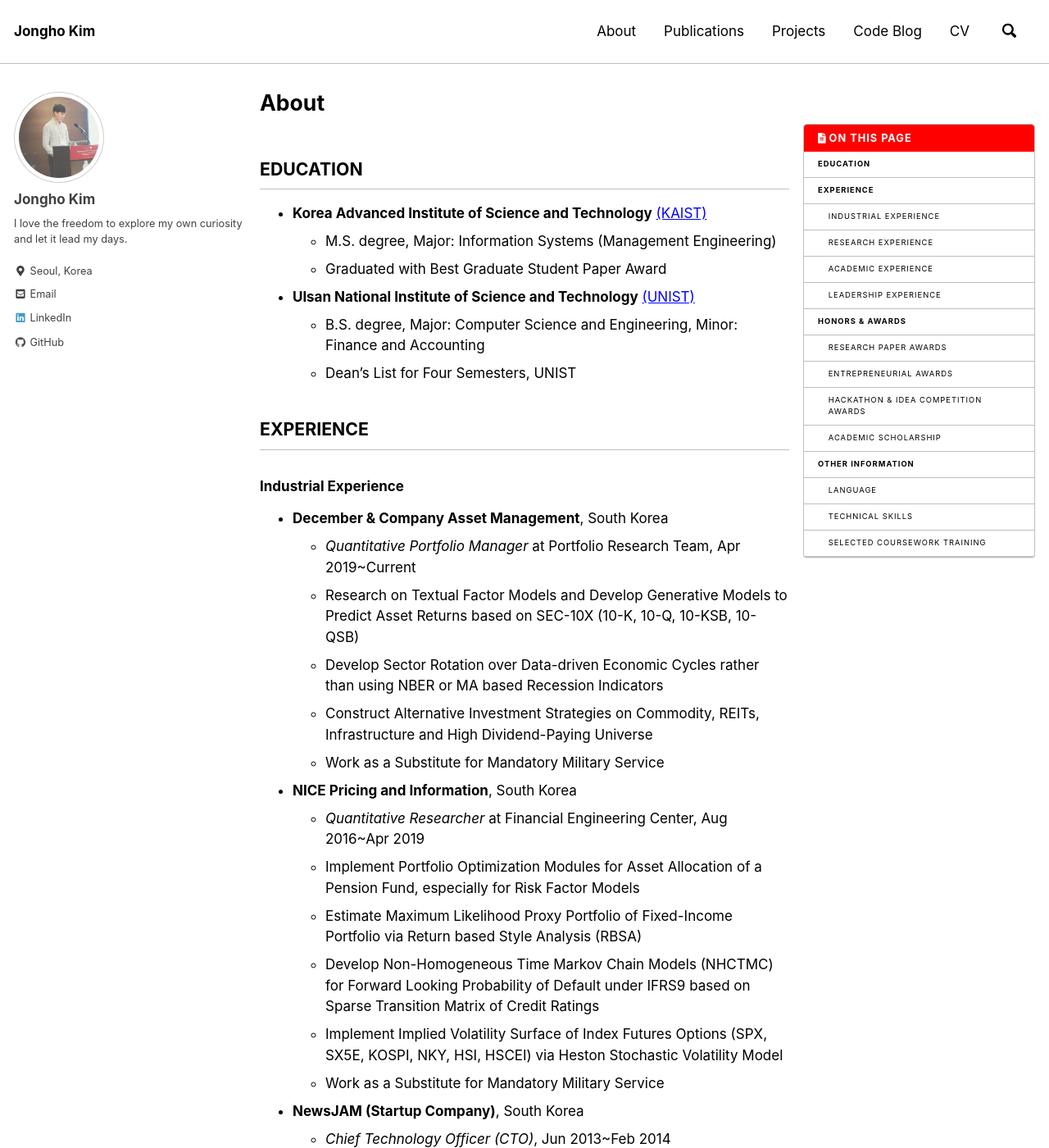
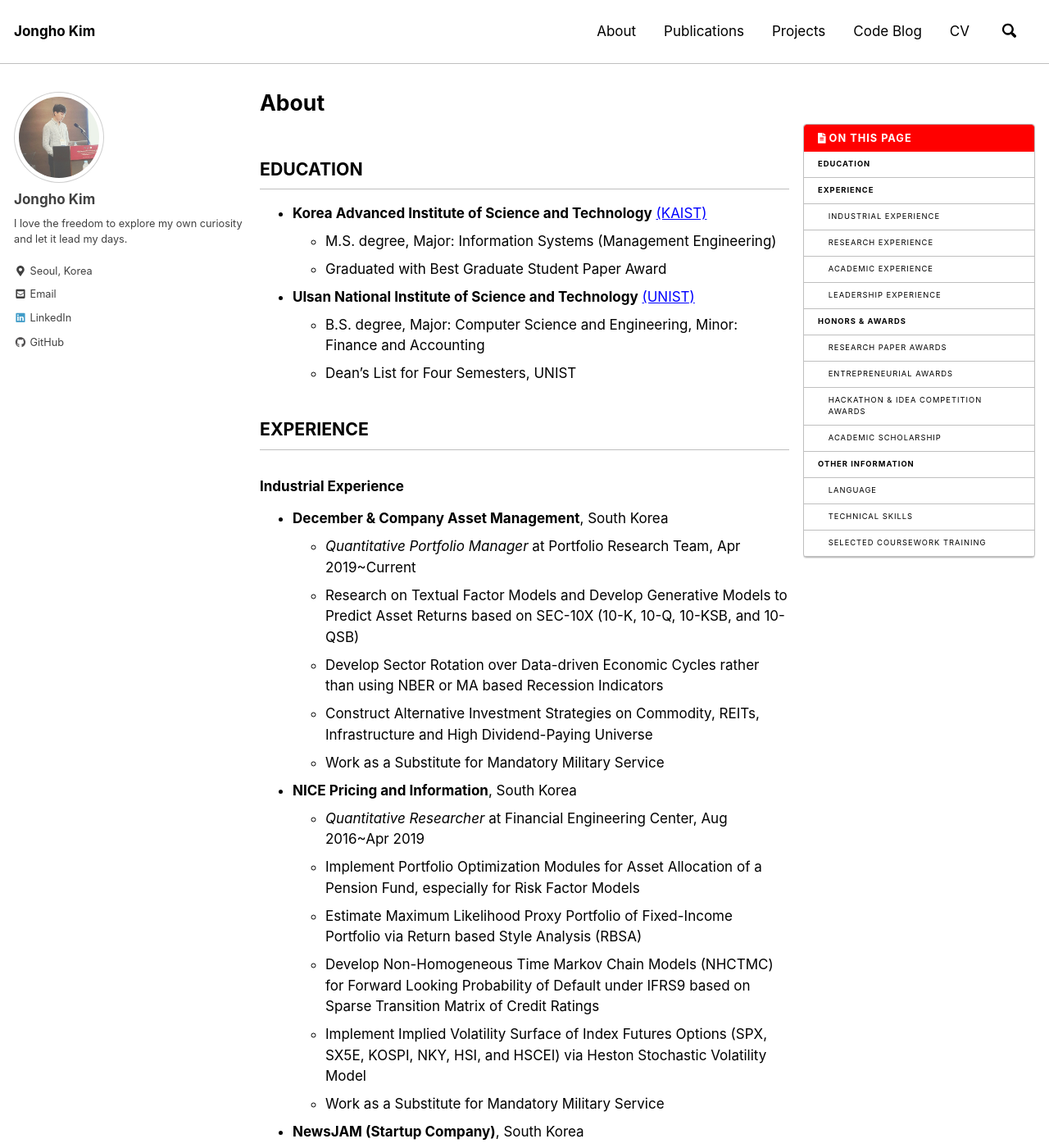
Before and after one commit to jonghkim/jonghkim.github.io, a Jekyll site: the page built from _pages/about.md, in a window 1280 px wide and 1400 px high. Shown: the whole window at 82% size. Built offline with Jekyll 4.4.1, drawn with Linux system fonts in a browser that asks for light colours; nearby versions of some CDN libraries.

Commit message:
update about

```diff
--- a/_pages/about.md
+++ b/_pages/about.md
@@ -18,7 +18,7 @@ last_modified_at: 2019-03-19
 ### Industrial Experience
 - **December & Company Asset Management**, South Korea
     - *Quantitative Portfolio Manager* at Portfolio Research Team, Apr 2019~Current
-    - Research on Textual Factor Models and Develop Generative Models to Predict Asset Returns based on SEC-10X (10-K, 10-Q, 10-KSB, 10-QSB)
+    - Research on Textual Factor Models and Develop Generative Models to Predict Asset Returns based on SEC-10X (10-K, 10-Q, 10-KSB, and 10-QSB)
     - Develop Sector Rotation over Data-driven Economic Cycles rather than using NBER or MA based Recession Indicators
     - Construct Alternative Investment Strategies on Commodity, REITs, Infrastructure and High Dividend-Paying Universe
     - Work as a Substitute for Mandatory Military Service
@@ -28,7 +28,7 @@ last_modified_at: 2019-03-19
     - Implement Portfolio Optimization Modules for Asset Allocation of a Pension Fund, especially for Risk Factor Models
     - Estimate Maximum Likelihood Proxy Portfolio of Fixed-Income Portfolio via Return based Style Analysis (RBSA)
     - Develop Non-Homogeneous Time Markov Chain Models (NHCTMC) for Forward Looking Probability of Default under IFRS9 based on Sparse Transition Matrix of Credit Ratings
-    - Implement Implied Volatility Surface of Index Futures Options (SPX, SX5E, KOSPI, NKY, HSI, HSCEI) via Heston Stochastic Volatility Model
+    - Implement Implied Volatility Surface of Index Futures Options (SPX, SX5E, KOSPI, NKY, HSI, and HSCEI) via Heston Stochastic Volatility Model
     - Work as a Substitute for Mandatory Military Service
 
 - **NewsJAM (Startup Company)**, South Korea
```
